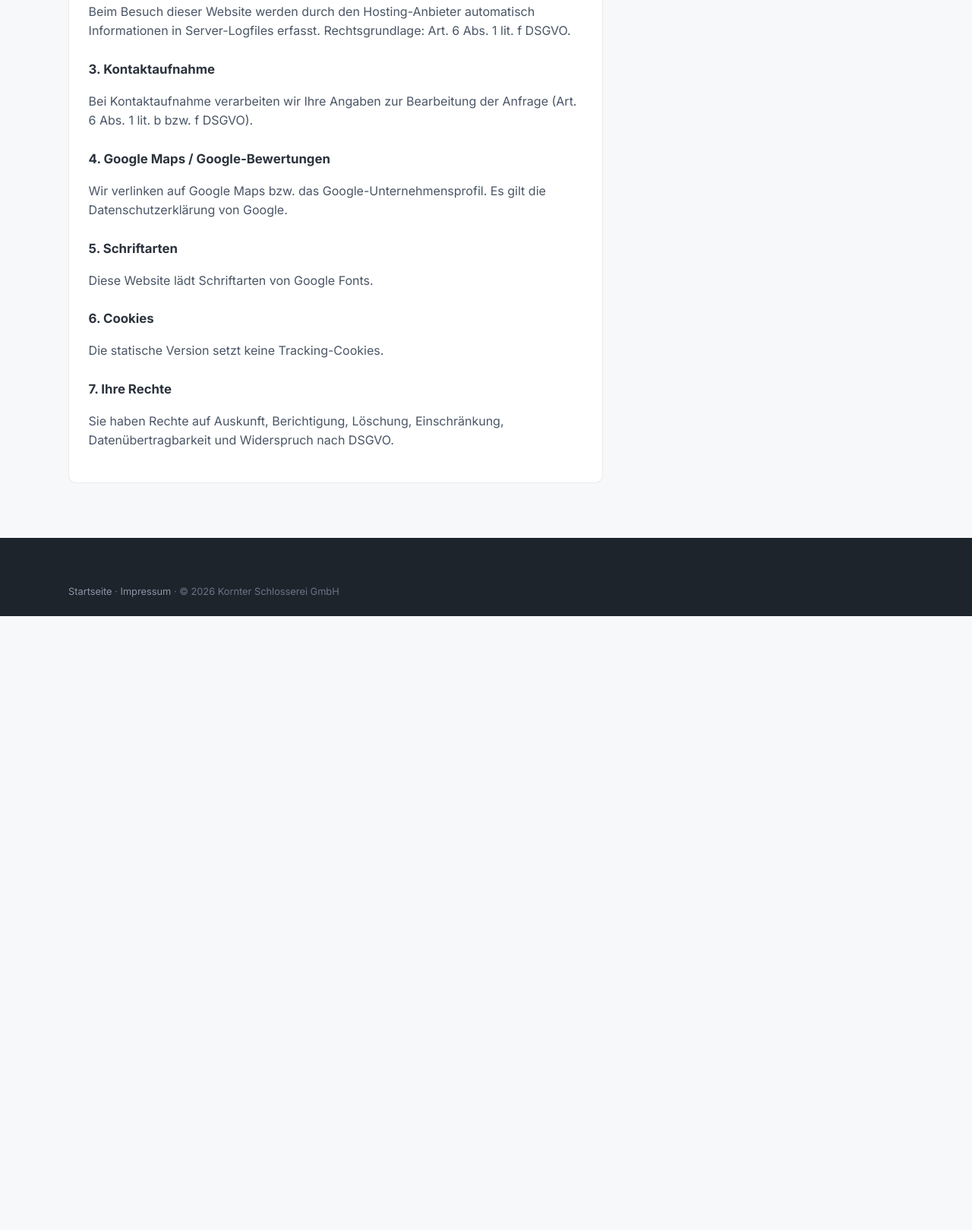
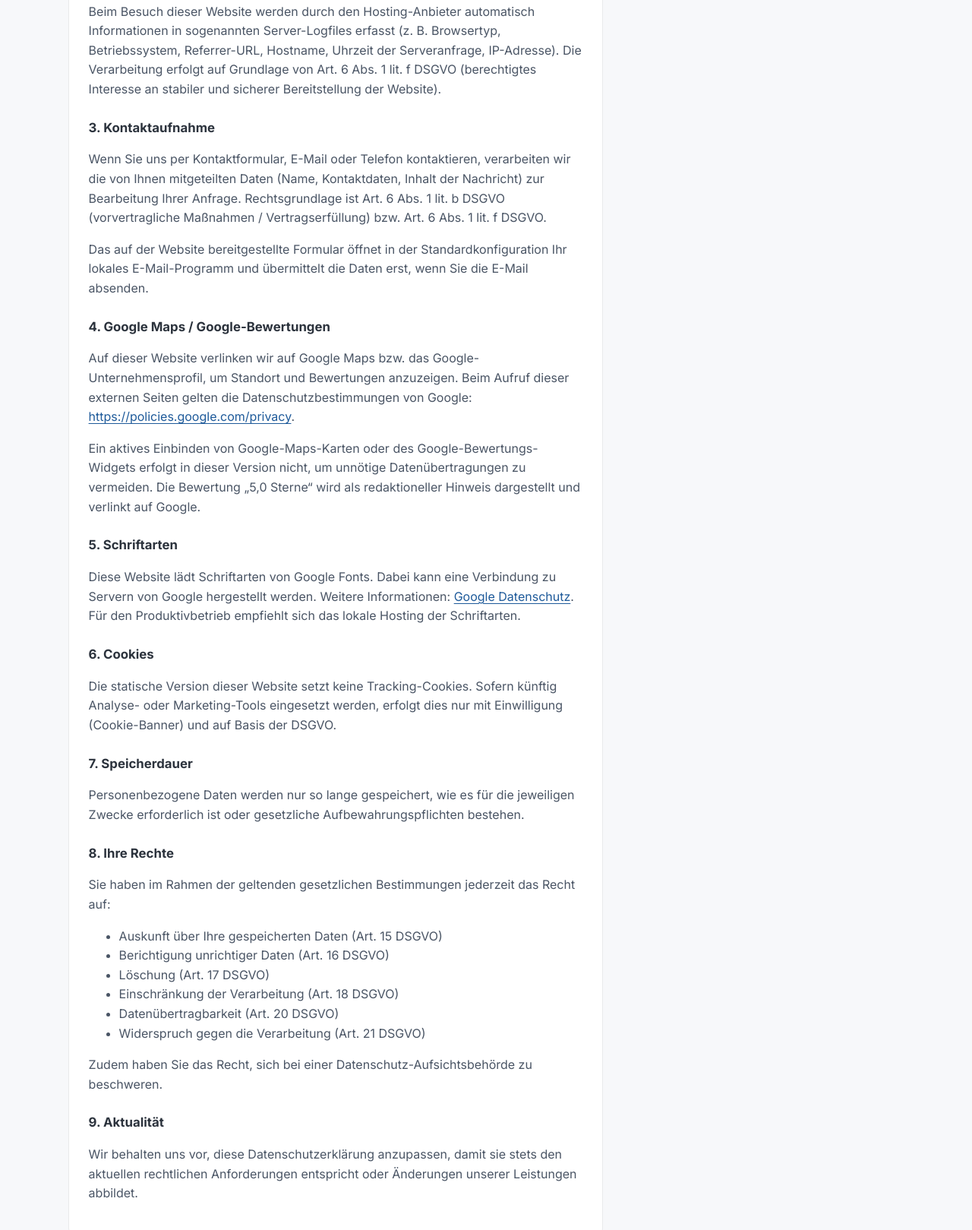
Before and after one commit to OOS-Team/schlosserei-kornter, a plain HTML site: page datenschutz.html in a window 1280 px wide. Shown: the part 499-2118 px from the top of the page at 76% size. Before the commit the page ends 1310 px from the top, so only its background shows below. Drawn offline with Linux system fonts and the light colour scheme.

Commit message:
Deploy: full legal pages (Datenschutz, Impressum)

```diff
--- a/datenschutz.html
+++ b/datenschutz.html
@@ -6,44 +6,123 @@
   <title>Datenschutz | Schlosserei Kornter Heilbronn</title>
   <meta name="robots" content="noindex" />
   <meta name="theme-color" content="#2f4f7a" />
-  <link rel="icon" href="assets/logo.svg" />
-  <link rel="stylesheet" href="https://fonts.googleapis.com/css2?family=Inter:wght@400;500;600;700&display=swap" />
+  <link rel="icon" type="image/png" href="assets/logo.svg" sizes="32x32" />
+  <link rel="apple-touch-icon" href="assets/logo.svg" />
+  <link rel="preconnect" href="https://fonts.googleapis.com" />
+  <link rel="preconnect" href="https://fonts.gstatic.com" crossorigin />
+  <link href="https://fonts.googleapis.com/css2?family=Inter:wght@400;500;600;700&display=swap" rel="stylesheet" />
   <link rel="stylesheet" href="css/styles.css" />
 </head>
 <body class="legal-page">
   <header class="site-header">
     <div class="container header-inner">
       <a class="logo" href="index.html" aria-label="Schlosserei Kornter – Startseite">
-        <img class="logo-img" src="assets/logo.svg" width="160" height="160" alt="schlosserei kornter" />
+        <img
+          class="logo-img"
+          src="assets/logo.svg"
+          width="160"
+          height="160"
+          alt="schlosserei kornter – …macht mehr aus Metall!"
+        />
       </a>
       <a class="btn btn-phone" href="index.html#kontakt">Zur Startseite</a>
     </div>
   </header>
+
   <main class="legal-main">
     <div class="container">
       <h1>Datenschutzerklärung</h1>
       <p class="lead">Informationen zur Verarbeitung personenbezogener Daten gemäß DSGVO</p>
+
       <div class="legal-content">
         <h2>1. Verantwortlicher</h2>
-        <p>Kornter Schlosserei GmbH<br />August-Mogler-Straße 32<br />74080 Heilbronn<br />Telefon: <a href="tel:+49713191230">07131 / 91 23-0</a><br />E-Mail: <a href="mailto:info@kornter.de">info@kornter.de</a></p>
+        <p>
+          Kornter Schlosserei GmbH<br />
+          August-Mogler-Straße 32<br />
+          74080 Heilbronn<br />
+          Telefon: <a href="tel:+49713191230">07131 / 91 23-0</a><br />
+          E-Mail: <a href="mailto:info@kornter.de">info@kornter.de</a>
+        </p>
+
         <h2>2. Hosting und Server-Logfiles</h2>
-        <p>Beim Besuch dieser Website werden durch den Hosting-Anbieter automatisch Informationen in Server-Logfiles erfasst. Rechtsgrundlage: Art. 6 Abs. 1 lit. f DSGVO.</p>
+        <p>
+          Beim Besuch dieser Website werden durch den Hosting-Anbieter automatisch Informationen in sogenannten Server-Logfiles erfasst
+          (z.&nbsp;B. Browsertyp, Betriebssystem, Referrer-URL, Hostname, Uhrzeit der Serveranfrage, IP-Adresse).
+          Die Verarbeitung erfolgt auf Grundlage von Art. 6 Abs. 1 lit. f DSGVO (berechtigtes Interesse an stabiler und sicherer Bereitstellung der Website).
+        </p>
+
         <h2>3. Kontaktaufnahme</h2>
-        <p>Bei Kontaktaufnahme verarbeiten wir Ihre Angaben zur Bearbeitung der Anfrage (Art. 6 Abs. 1 lit. b bzw. f DSGVO).</p>
+        <p>
+          Wenn Sie uns per Kontaktformular, E-Mail oder Telefon kontaktieren, verarbeiten wir die von Ihnen mitgeteilten Daten
+          (Name, Kontaktdaten, Inhalt der Nachricht) zur Bearbeitung Ihrer Anfrage.
+          Rechtsgrundlage ist Art. 6 Abs. 1 lit. b DSGVO (vorvertragliche Maßnahmen / Vertragserfüllung) bzw. Art. 6 Abs. 1 lit. f DSGVO.
+        </p>
+        <p>
+          Das auf der Website bereitgestellte Formular öffnet in der Standardkonfiguration Ihr lokales E-Mail-Programm
+          und übermittelt die Daten erst, wenn Sie die E-Mail absenden.
+        </p>
+
         <h2>4. Google Maps / Google-Bewertungen</h2>
-        <p>Wir verlinken auf Google Maps bzw. das Google-Unternehmensprofil. Es gilt die Datenschutzerklärung von Google.</p>
+        <p>
+          Auf dieser Website verlinken wir auf Google Maps bzw. das Google-Unternehmensprofil, um Standort und Bewertungen anzuzeigen.
+          Beim Aufruf dieser externen Seiten gelten die Datenschutzbestimmungen von Google:
+          <a href="https://policies.google.com/privacy" target="_blank" rel="noopener noreferrer">https://policies.google.com/privacy</a>.
+        </p>
+        <p>
+          Ein aktives Einbinden von Google-Maps-Karten oder des Google-Bewertungs-Widgets erfolgt in dieser Version nicht,
+          um unnötige Datenübertragungen zu vermeiden. Die Bewertung „5,0 Sterne“ wird als redaktioneller Hinweis dargestellt
+          und verlinkt auf Google.
+        </p>
+
         <h2>5. Schriftarten</h2>
-        <p>Diese Website lädt Schriftarten von Google Fonts.</p>
+        <p>
+          Diese Website lädt Schriftarten von Google Fonts. Dabei kann eine Verbindung zu Servern von Google hergestellt werden.
+          Weitere Informationen: <a href="https://policies.google.com/privacy" target="_blank" rel="noopener noreferrer">Google Datenschutz</a>.
+          Für den Produktivbetrieb empfiehlt sich das lokale Hosting der Schriftarten.
+        </p>
+
         <h2>6. Cookies</h2>
-        <p>Die statische Version setzt keine Tracking-Cookies.</p>
-        <h2>7. Ihre Rechte</h2>
-        <p>Sie haben Rechte auf Auskunft, Berichtigung, Löschung, Einschränkung, Datenübertragbarkeit und Widerspruch nach DSGVO.</p>
+        <p>
+          Die statische Version dieser Website setzt keine Tracking-Cookies.
+          Sofern künftig Analyse- oder Marketing-Tools eingesetzt werden, erfolgt dies nur mit Einwilligung (Cookie-Banner) und auf Basis der DSGVO.
+        </p>
+
+        <h2>7. Speicherdauer</h2>
+        <p>
+          Personenbezogene Daten werden nur so lange gespeichert, wie es für die jeweiligen Zwecke erforderlich ist
+          oder gesetzliche Aufbewahrungspflichten bestehen.
+        </p>
+
+        <h2>8. Ihre Rechte</h2>
+        <p>Sie haben im Rahmen der geltenden gesetzlichen Bestimmungen jederzeit das Recht auf:</p>
+        <ul>
+          <li>Auskunft über Ihre gespeicherten Daten (Art. 15 DSGVO)</li>
+          <li>Berichtigung unrichtiger Daten (Art. 16 DSGVO)</li>
+          <li>Löschung (Art. 17 DSGVO)</li>
+          <li>Einschränkung der Verarbeitung (Art. 18 DSGVO)</li>
+          <li>Datenübertragbarkeit (Art. 20 DSGVO)</li>
+          <li>Widerspruch gegen die Verarbeitung (Art. 21 DSGVO)</li>
+        </ul>
+        <p>
+          Zudem haben Sie das Recht, sich bei einer Datenschutz-Aufsichtsbehörde zu beschweren.
+        </p>
+
+        <h2>9. Aktualität</h2>
+        <p>
+          Wir behalten uns vor, diese Datenschutzerklärung anzupassen, damit sie stets den aktuellen rechtlichen Anforderungen entspricht
+          oder Änderungen unserer Leistungen abbildet.
+        </p>
       </div>
     </div>
   </main>
+
   <footer class="site-footer">
     <div class="container footer-bottom">
-      <p><a href="index.html">Startseite</a> · <a href="impressum.html">Impressum</a> · © <span id="year"></span> Kornter Schlosserei GmbH</p>
+      <p>
+        <a href="index.html">Startseite</a> ·
+        <a href="impressum.html">Impressum</a> ·
+        © <span id="year"></span> Kornter Schlosserei GmbH
+      </p>
     </div>
   </footer>
   <script src="js/main.js"></script>
```
Also changed, not shown: impressum.html (+77 -10 lines).
